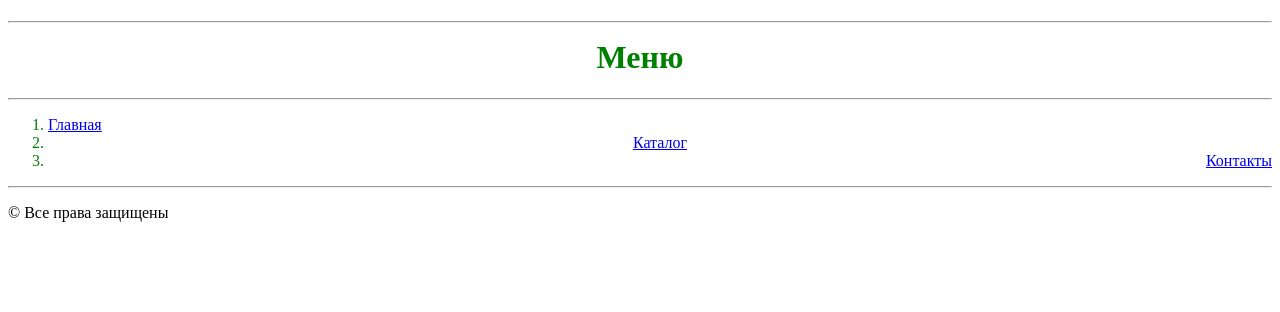
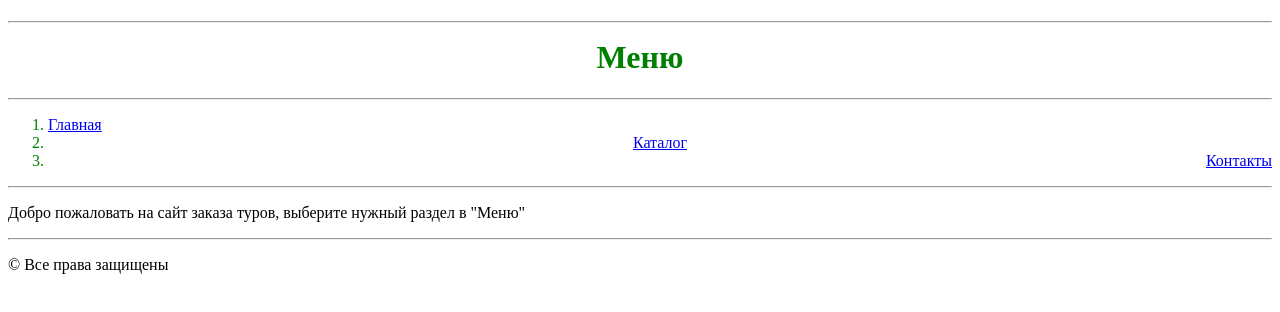
Before and after one commit to skylark71/WebLab1, a plain HTML site: page index.html in a window 1280 px wide. Drawn offline with Linux system fonts and the light colour scheme.

Commit message:
Добавил приветственную подпись

```diff
--- a/index.html
+++ b/index.html
@@ -14,7 +14,10 @@
     </ol>
         <hr>
     </body>
+    <p> <font color = "black"> Добро пожаловать на сайт заказа туров, выберите нужный раздел в "Меню"</p>
+        <hr>
     <footer>
         <p> <font color = "black">&copy Все права защищены</p>
+
     </footer>
     </html>
```
